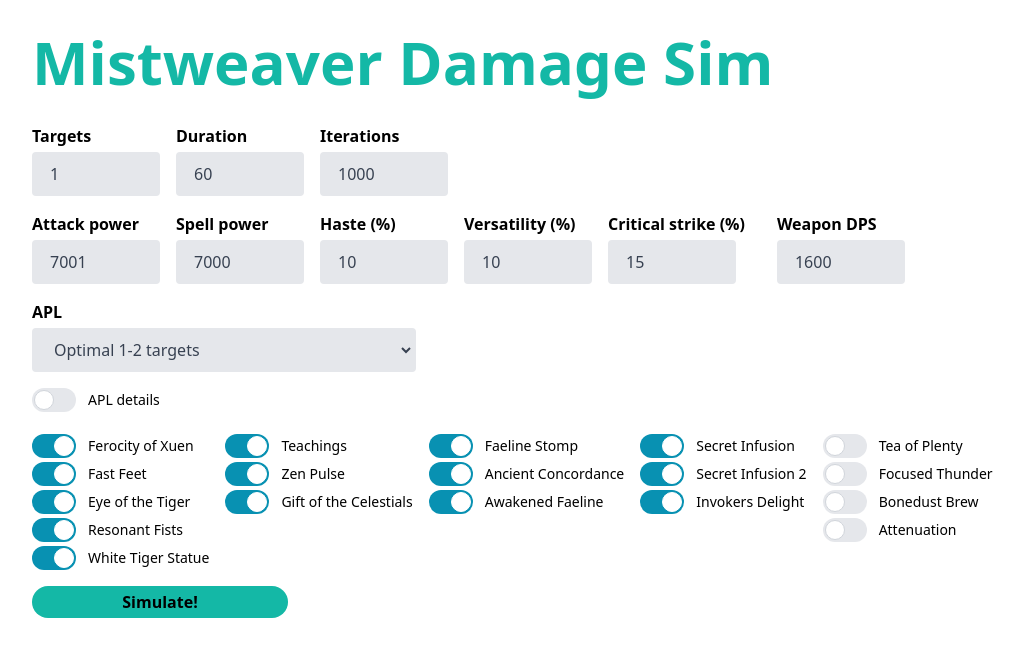
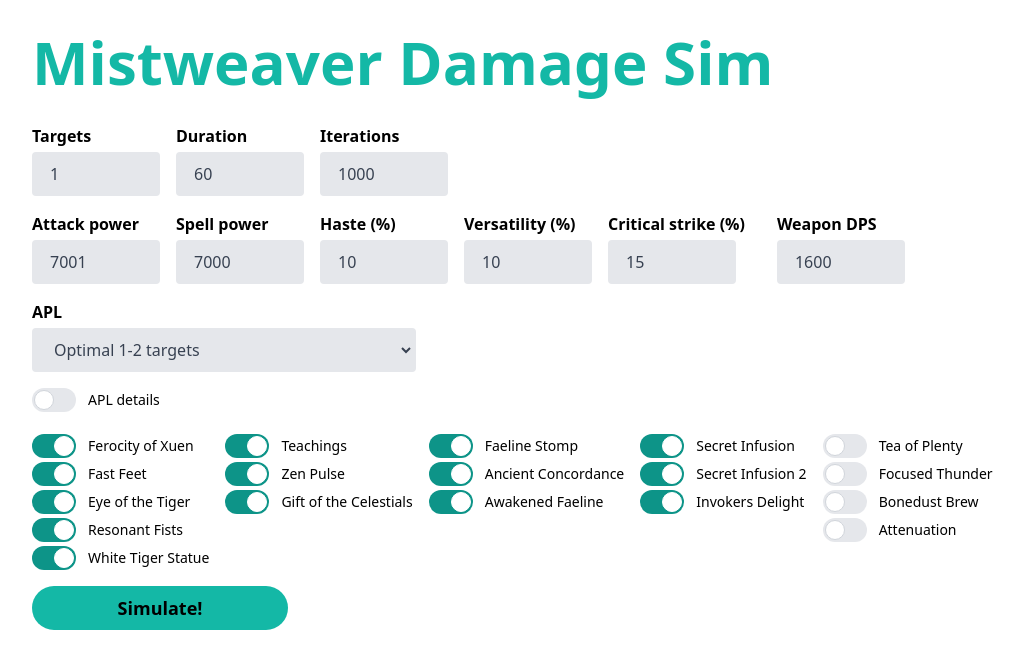
Before and after one commit to acornellier/mw_sim, a Next.js app: page / in a window 1280 px wide. Shown: the top 668 px of the page, without its empty margins (32-1056 px from the left). Built offline with nearby package versions, Linux system fonts and the light colour scheme.

Commit message:
fix colors

```diff
--- a/components/SimulateButton.tsx
+++ b/components/SimulateButton.tsx
@@ -17,7 +17,7 @@ export function SimulateButton({ simOptions, setSims }: Props) {
 
   return simProgress === null ? (
     <button
-      className="rounded-full px-4 py-1 bg-teal-500 hover:bg-teal-700 w-64 font-bold"
+      className="w-64 rounded-full px-4 py-2 bg-teal-500 hover:bg-teal-700 font-bold text-lg"
       onClick={onSimulate}
     >
       Simulate!
@@ -25,7 +25,7 @@ export function SimulateButton({ simOptions, setSims }: Props) {
   ) : (
     <div className="w-full bg-gray-200 rounded-full h-2.5 dark:bg-gray-700">
       <div
-        className="bg-blue-600 h-2.5 rounded-full"
+        className="bg-teal-600 h-2.5 rounded-full"
         style={{
           transition: 'width 0.03s linear',
           width: `${simProgress * 100}%`,
--- a/components/Toggle.tsx
+++ b/components/Toggle.tsx
@@ -13,7 +13,7 @@ export function Toggle({ label, checked, onChange }: Props) {
         onChange={(e) => onChange(e.target.checked)}
         className="sr-only peer"
       />
-      <div className="w-11 h-6 bg-gray-200 peer-focus:outline-none peer-focus:ring-4 peer-focus:ring-cyan-300 dark:peer-focus:ring-cyan-800 rounded-full peer dark:bg-gray-700 peer-checked:after:translate-x-full peer-checked:after:border-white after:content-[''] after:absolute after:top-[2px] after:left-[2px] after:bg-white after:border-gray-300 after:border after:rounded-full after:h-5 after:w-5 after:transition-all dark:border-gray-600 peer-checked:bg-cyan-600"></div>
+      <div className="w-11 h-6 bg-gray-200 peer-focus:outline-none peer-focus:ring-4 peer-focus:ring-teal-300 dark:peer-focus:ring-teal-800 rounded-full peer dark:bg-gray-700 peer-checked:after:translate-x-full peer-checked:after:border-white after:content-[''] after:absolute after:top-[2px] after:left-[2px] after:bg-white after:border-gray-300 after:border after:rounded-full after:h-5 after:w-5 after:transition-all dark:border-gray-600 peer-checked:bg-teal-600"></div>
       <span className="ml-3 text-sm font-medium">{label}</span>
     </label>
   )
```
